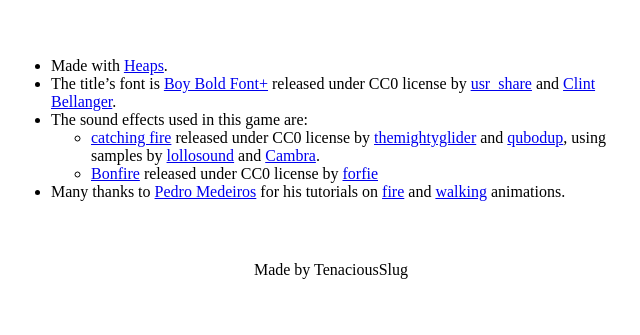
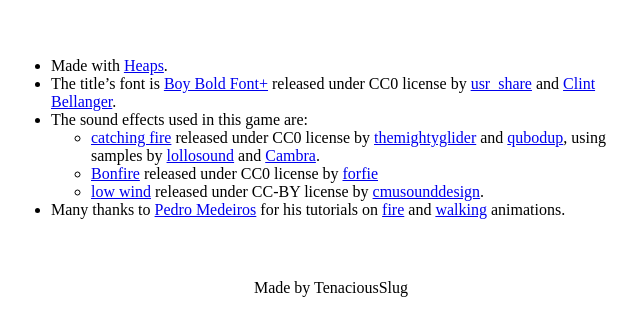
Before and after one commit to TenaciousSlug/yaltbebag, a plain HTML site: page data/web/index.html in a window 1280 px wide. Shown: the part 413-748 px from the top of the page, without its empty margins (309-949 px from the left). Drawn offline with Linux system fonts and the light colour scheme; a script that the page names is missing.

Commit message:
add background noise

```diff
--- a/data/web/index.html
+++ b/data/web/index.html
@@ -35,6 +35,7 @@
                 <ul>
                     <li><a href="https://opengameart.org/content/catching-fire">catching fire</a> released under CC0 license by <a href="https://opengameart.org/users/themightyglider">themightyglider</a> and <a href="https://freesound.org/people/qubodup/">qubodup</a>, using samples by <a href="https://freesound.org/people/lollosound/">lollosound</a> and <a href="https://freesound.org/people/Cambra/">Cambra</a>.</li>
                     <li><a href="https://freesound.org/people/forfie/sounds/364992/">Bonfire</a> released under CC0 license by <a href="https://freesound.org/people/forfie/">forfie</a></li>
+                    <li><a href="https://freesound.org/people/cmusounddesign/sounds/84537/">low wind</a> released under CC-BY license by <a href="https://freesound.org/people/cmusounddesign/">cmusounddesign</a>.</li>
                 </ul>
             </li>
             <li>Many thanks to <a href="https://twitter.com/saint11">Pedro Medeiros</a> for his tutorials on <a href="https://twitter.com/saint11/status/800671352260874240">fire</a> and <a href="https://twitter.com/saint11/status/905098438571958272">walking</a> animations.</li>
```
Also changed, not shown: 4 other files.
